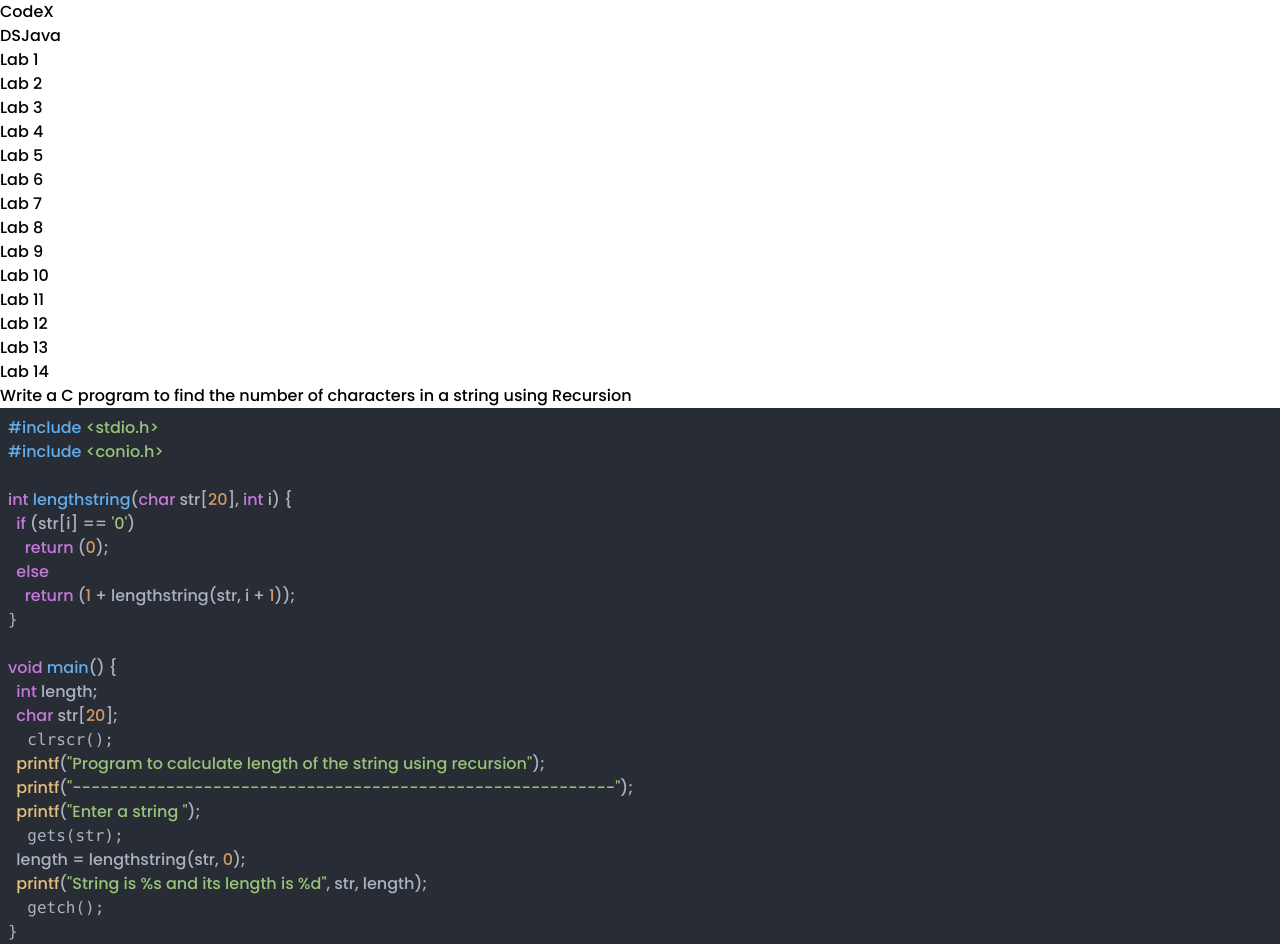
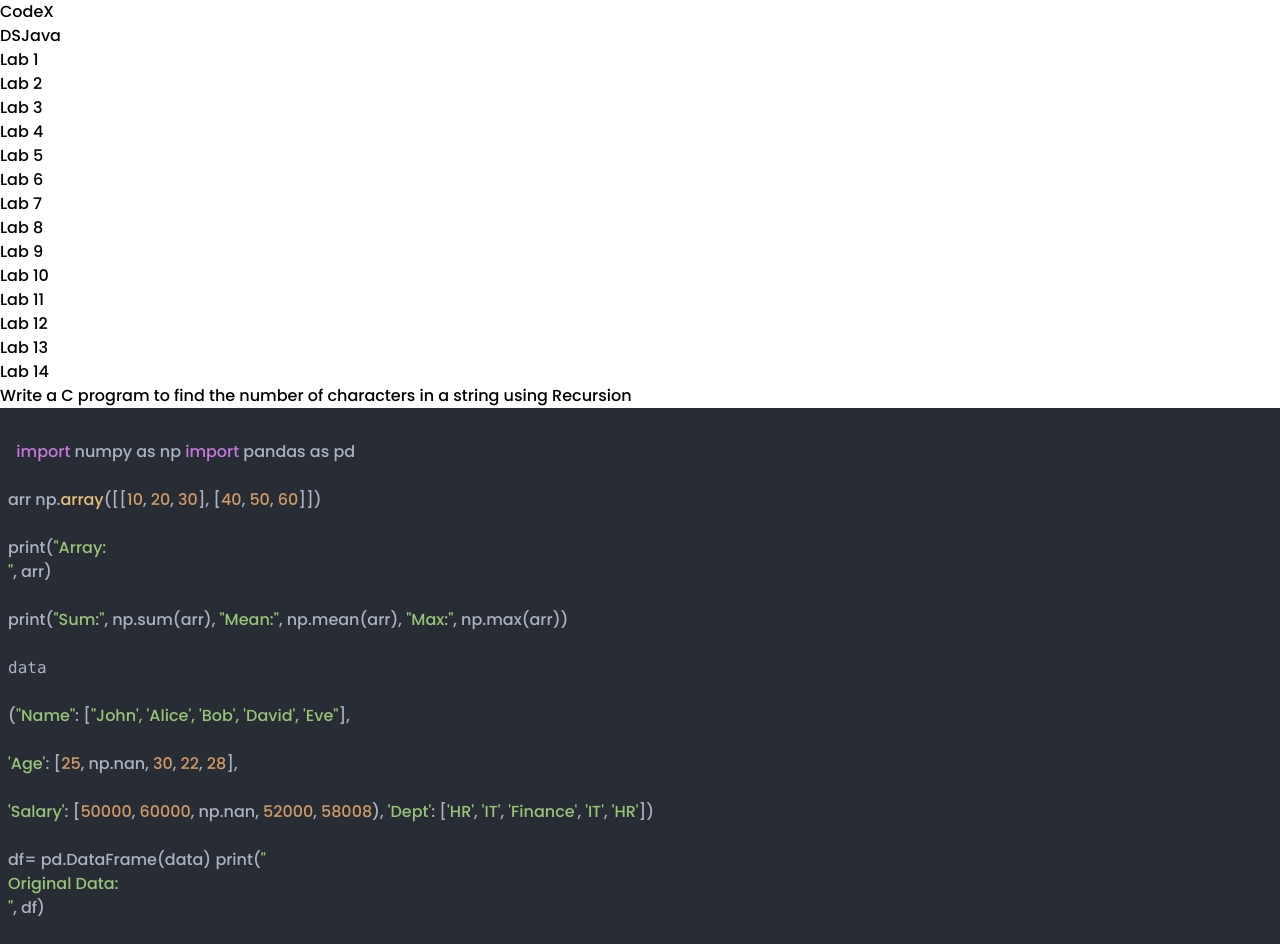
Before and after one commit to Akash8245/codex, a React (Vite) app: page / in a window 1280 px wide. Shown: the top 944 px of the page. Built offline with nearby package versions, Linux system fonts and the light colour scheme.

Commit message:
Update Lab1.jsx

```diff
--- a/src/DS_content/Lab1.jsx
+++ b/src/DS_content/Lab1.jsx
@@ -2,28 +2,30 @@
 import React from 'react';
 import CodeViewer from '../components/CodeViewer';
 
-const code = `#include <stdio.h>
-#include <conio.h>
+const code = `
+  import numpy as np import pandas as pd
 
-int lengthstring(char str[20], int i) {
-  if (str[i] == '0')
-    return (0);
-  else
-    return (1 + lengthstring(str, i + 1));
-}
+arr np.array([[10, 20, 30], [40, 50, 60]])
 
-void main() {
-  int length;
-  char str[20];
-  clrscr();
-  printf("Program to calculate length of the string using recursion");
-  printf("----------------------------------------------------------");
-  printf("Enter a string ");
-  gets(str);
-  length = lengthstring(str, 0);
-  printf("String is %s and its length is %d", str, length);
-  getch();
-}`;
+print("Array: \n", arr)
+
+print("Sum:", np.sum(arr), "Mean:", np.mean(arr), "Max:", np.max(arr))
+
+data
+
+("Name": ["John', 'Alice', 'Bob', 'David', 'Eve"],
+
+'Age': [25, np.nan, 30, 22, 28],
+
+'Salary': [50000, 60000, np.nan, 52000, 58008), 'Dept': ['HR', 'IT', 'Finance', 'IT', 'HR'])
+
+df= pd.DataFrame(data) print("\nOriginal Data:\n", df)
+
+df['Age'] df['Age"].fillna(df['Age'].mean()) df[ 'Salary] df['Salary'].fillna(df['Salary'].mean()) print("\nCleaned Data:\n", df)
+
+print("\nFiltered (Age>25):\n", df [df['Age'] 25]) print("\nMean Salary by Dept:\n", df.groupby('Dept')['Salary'].mean())
+
+`;
 
 const Lab1 = () => {
   return (
```
